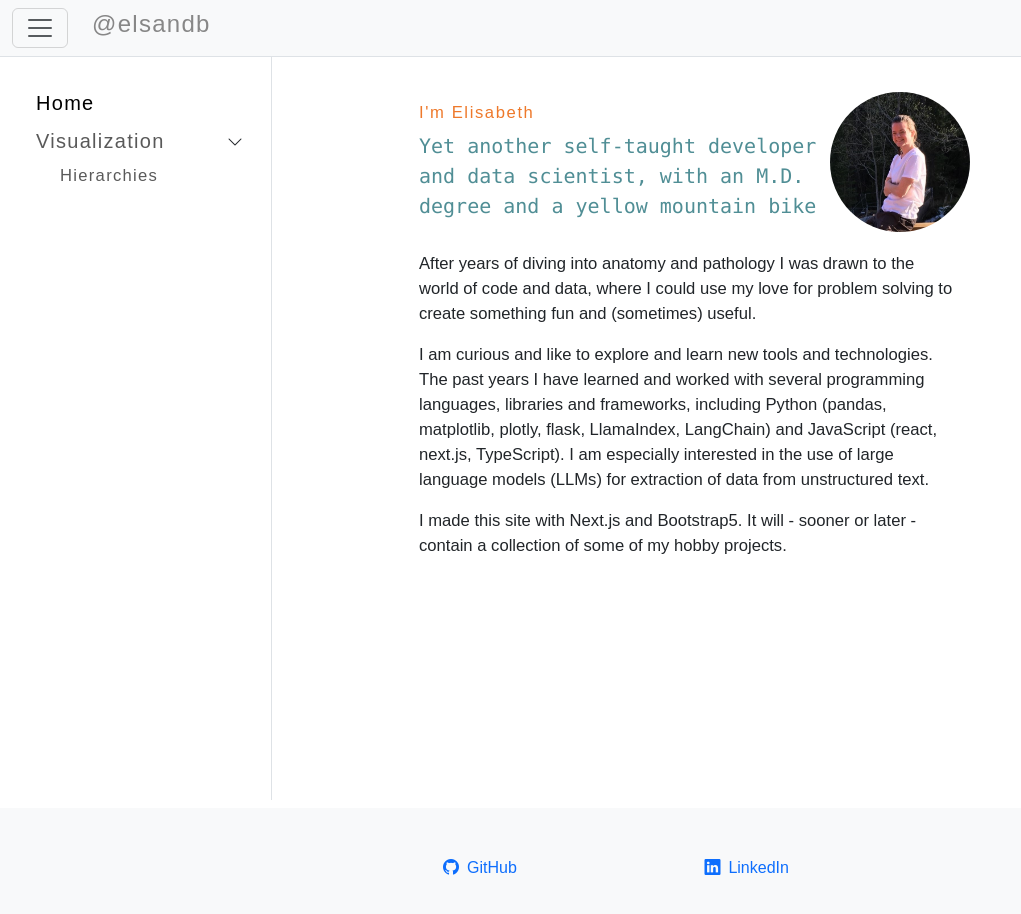
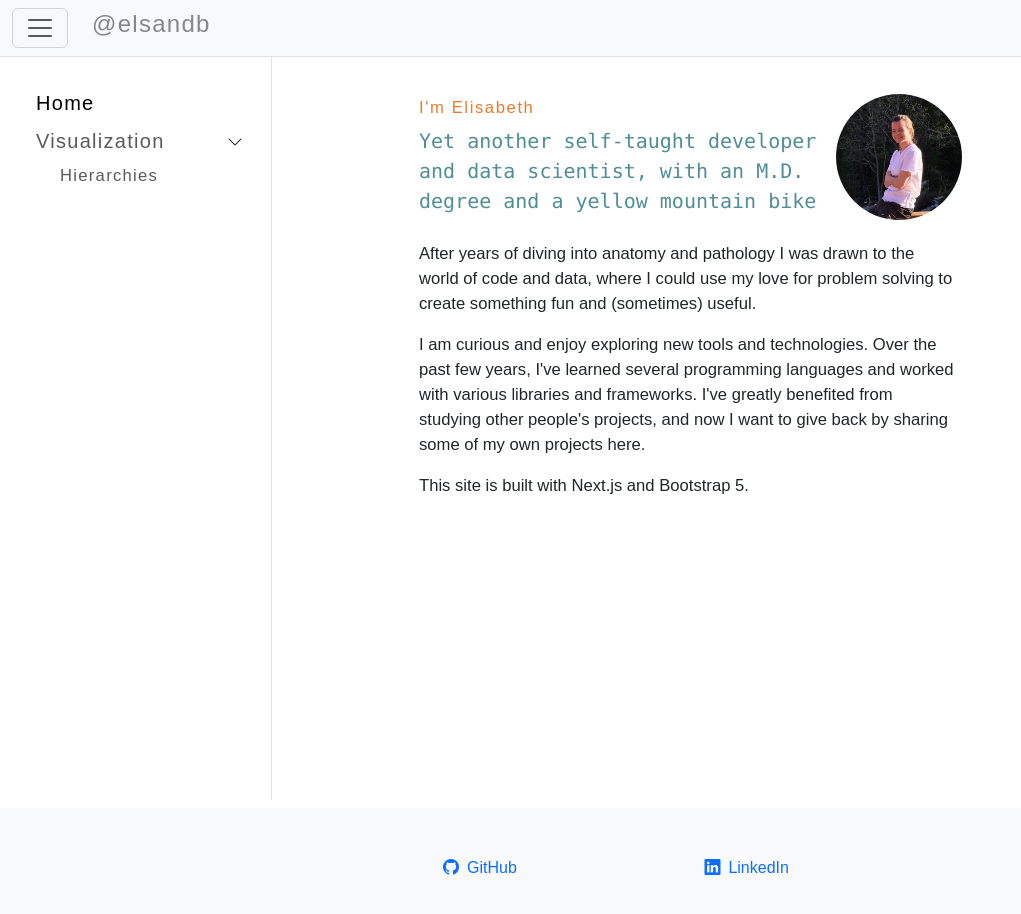
Before and after one commit to elsandb/elsandb.github.io, a Next.js app in the folder next-app/: page / in a window 1280 px wide. Shown: the top 914 px of the page, without its empty margins (0-1021 px from the left). Built offline with nearby package versions, Linux system fonts and the light colour scheme.

Commit message:
feat: Text edit on home page. + Component for author image.

```diff
--- a/next-app/src/app/page.tsx
+++ b/next-app/src/app/page.tsx
@@ -2,41 +2,39 @@ import H1 from "@/components/text/h1";
 import Lead from "@/components/text/lead";
 import Image from "next/image";
 
+const AuthorImage = ({img_src, className}: {img_src: string, className: string}) => {
+  return (
+    <Image
+      className={className}
+      src={img_src}
+      alt="Image of the website author."
+      style={{ borderRadius: "50%", scale: "140%" }}
+      width={90}
+      height={90}
+      priority
+    />
+  );
+}
+
 export default function Home() {
   return (<>
-    <div className="d-grid p-2 p-sm-3 p-md-4 text-center text-sm-start">
+    <div className="d-grid p-2 p-sm-3 p-md-4 ">
       <div className="row justify-content-center fw-light fs-5">
         <div className="col-sm-11 col-md-10 col-xl-9 border*">
           {/* INTRO */}
           <div className="row align-items-center pt-4">
             {/* Profile image top (on extra small screens) */}
             <div className="profile-img text-center d-block d-sm-none p-3">
-              <Image
-                className="mx-auto mb-3 mt-3"
-                src="/img/e1.jpg"
-                alt="Image of the website author."
-                style={{ borderRadius: "50%", scale: "140%" }}
-                width={90}
-                height={90}
-                priority
-              />
+              <AuthorImage img_src="/img/e1.jpg" className="mx-auto mb-3 mt-3" />
             </div>
             {/* Intro text */}
-            <div className="col-sm-9 col-lg-7" >
+            <div className="col-sm-9 col-lg-7 text-center text-sm-start" >
               <H1>I&apos;m Elisabeth</H1>
               <Lead>Yet another self-taught developer and data scientist, with an M.D. degree and a yellow mountain bike</Lead>
             </div>
             {/* Profile right (on sm-xl screens) */}
             <div className="profile-img col-sm-3 col-md-2 d-none d-sm-block pb-3*" >
-              <Image
-                className="d-sm-block mx-auto mb-3 mt-3"
-                src="/img/e1.jpg"
-                alt="Image of the website author."
-                style={{ borderRadius: "50%", scale: "140%" }}
-                width={100}
-                height={100}
-                priority
-              />
+              <AuthorImage img_src="/img/e1.jpg" className="d-sm-block mx-auto mb-3 mt-3"/>
             </div>
           </div>
           {/* BODY TEXT */}
@@ -45,9 +43,11 @@ export default function Home() {
               After years of diving into anatomy and pathology I was drawn to the world of code and data, where I could use my love for problem solving to create something fun and (sometimes) useful.
             </p>
             <p>
-              I am curious and like to explore and learn new tools and technologies. The past years I have learned and worked with several programming languages, libraries and frameworks, including Python (pandas, matplotlib, plotly, flask, LlamaIndex, LangChain) and JavaScript (react, next.js, TypeScript). I am especially interested in the use of large language models (LLMs) for extraction of data from unstructured text.
+              I am curious and enjoy exploring new tools and technologies. Over the past few years, I've learned several programming languages and worked with various libraries and frameworks. I've greatly benefited from studying other people's projects, and now I want to give back by sharing some of my own projects here.
             </p>
-            <p>I made this site with Next.js and Bootstrap5. It will - sooner or later - contain a collection of some of my hobby projects.</p>
+            <p>
+              This site is built with Next.js and Bootstrap 5.
+            </p>
           </div>
         </div>
       </div>
```
